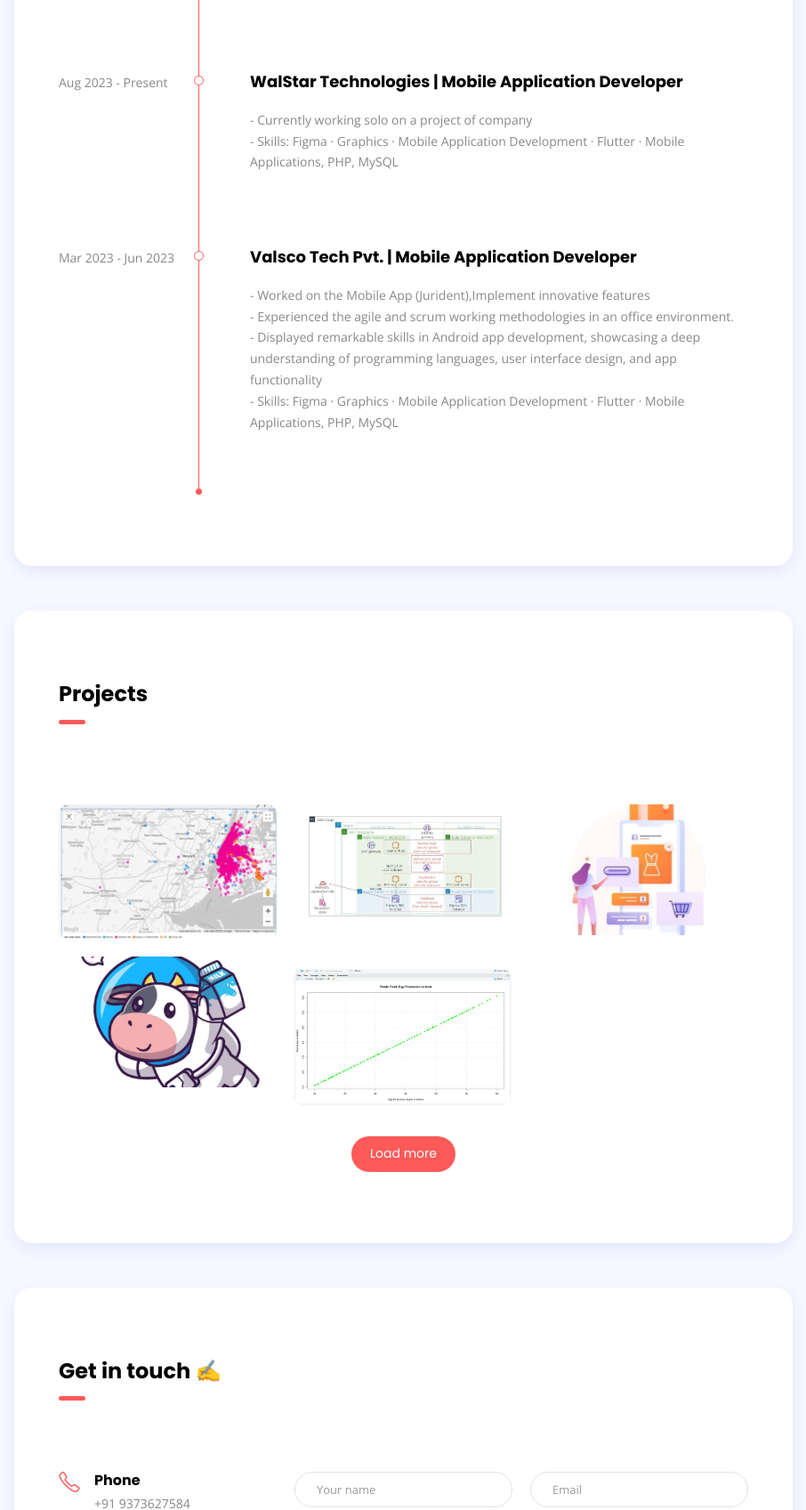
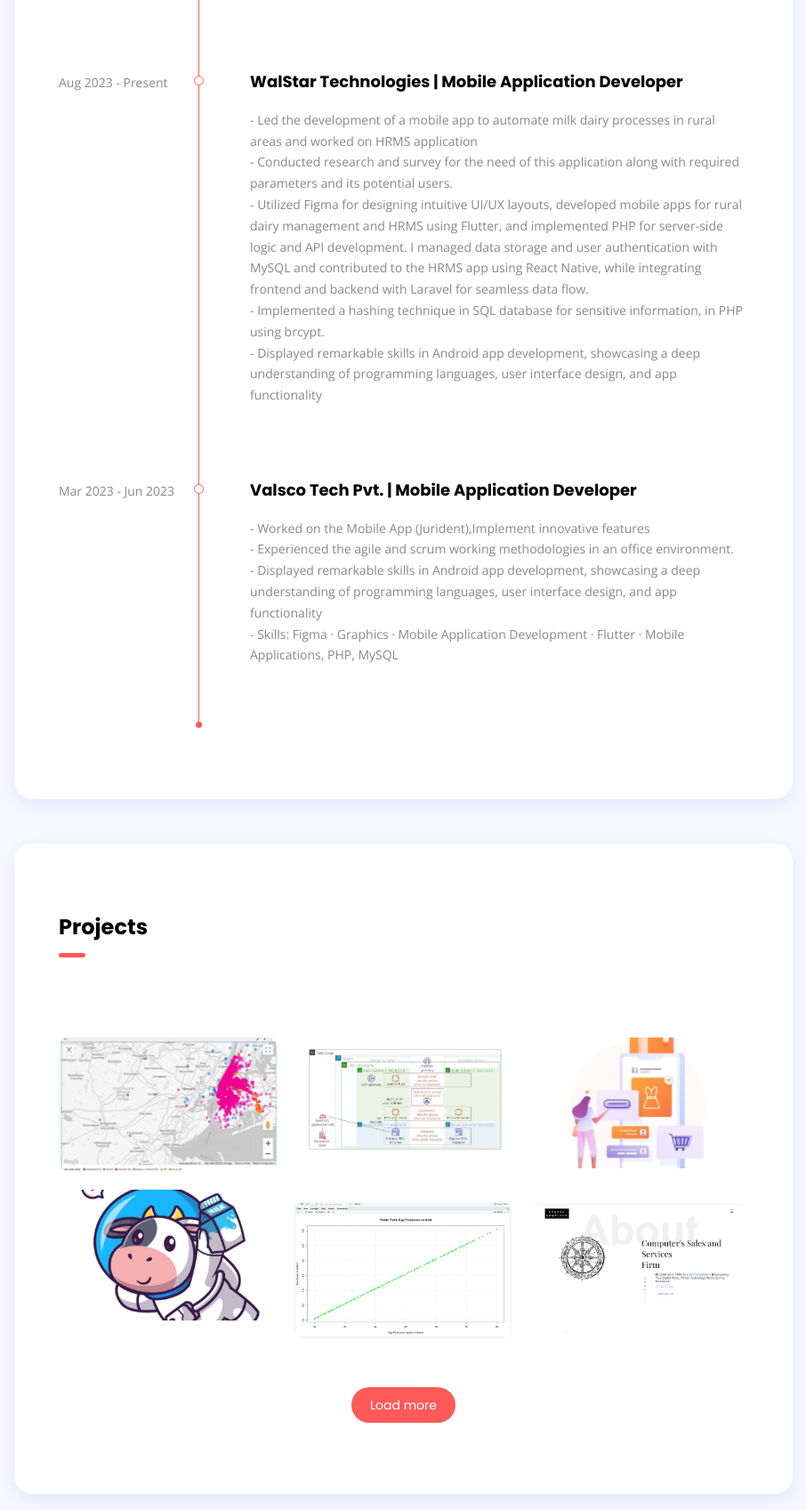
Before and after one commit to patilrajvardhan27/Portfloio-Website, a plain HTML site: page index.html in a window 1280 px wide. Shown: the part 3313-5010 px from the top of the page at 89% size, without its empty margins (334-1240 px from the left). Drawn offline with nearby package versions, Linux system fonts and the light colour scheme.

Commit message:
changes to project and exp section

```diff
--- a/index.html
+++ b/index.html
@@ -367,8 +367,14 @@
 					</div>
 					<div class="body">
 						<h4 class="mt-0">WalStar Technologies | Mobile Application Developer</h4>
-						<p> - Currently working solo on a project of company</p>
-						<p> - Skills: Figma · Graphics · Mobile Application Development · Flutter · Mobile Applications, PHP, MySQL</p>
+						<p> - Led the development of a mobile app to automate milk dairy processes in rural areas and worked on HRMS application</p>
+						<p> - Conducted research and survey for the need of this application along with required parameters and its potential users.</p>
+						<p> - Utilized Figma for designing intuitive UI/UX layouts, developed mobile apps for rural dairy management and HRMS using Flutter, and
+							implemented PHP for server-side logic and API development. I managed data storage and user authentication with MySQL and
+							contributed to the HRMS app using React Native, while integrating frontend and backend with Laravel for seamless data flow.</p>
+						<p> - Implemented a hashing technique in SQL database for sensitive information, in PHP using brcypt.</p>
+						<p> - Displayed remarkable skills in Android app development, showcasing a deep understanding of programming languages, user interface design, and app functionality</p>
+
 					</div>
 				</div>
 				<div class="entry">
@@ -509,6 +515,22 @@
 							<span class="plus-icon">+</span>
 							<div class="thumb">
 								<img src="images/poultry mgmt.jpg" alt=" Poultry anayltics Project" />
+								<div class="mask"></div>
+							</div>
+						</div>
+					</a>
+				</div>
+
+				<div class="col-md-4 col-sm-6 grid-item webapp website">
+					<a href="https://www.konark-computers.in/">
+						<div class="portfolio-item">
+							<div class="details">
+								<h4 class="title">Konark Computer Business Website/h4>
+								<span class="term">Developed a business represteation website for a computer sales and service company.</span>
+							</div>
+							<span class="plus-icon">+</span>
+							<div class="thumb">
+								<img src="images/konark.png" alt=" Konar website" />
 								<div class="mask"></div>
 							</div>
 						</div>
```
Also changed, not shown: images/konark.png (added).
